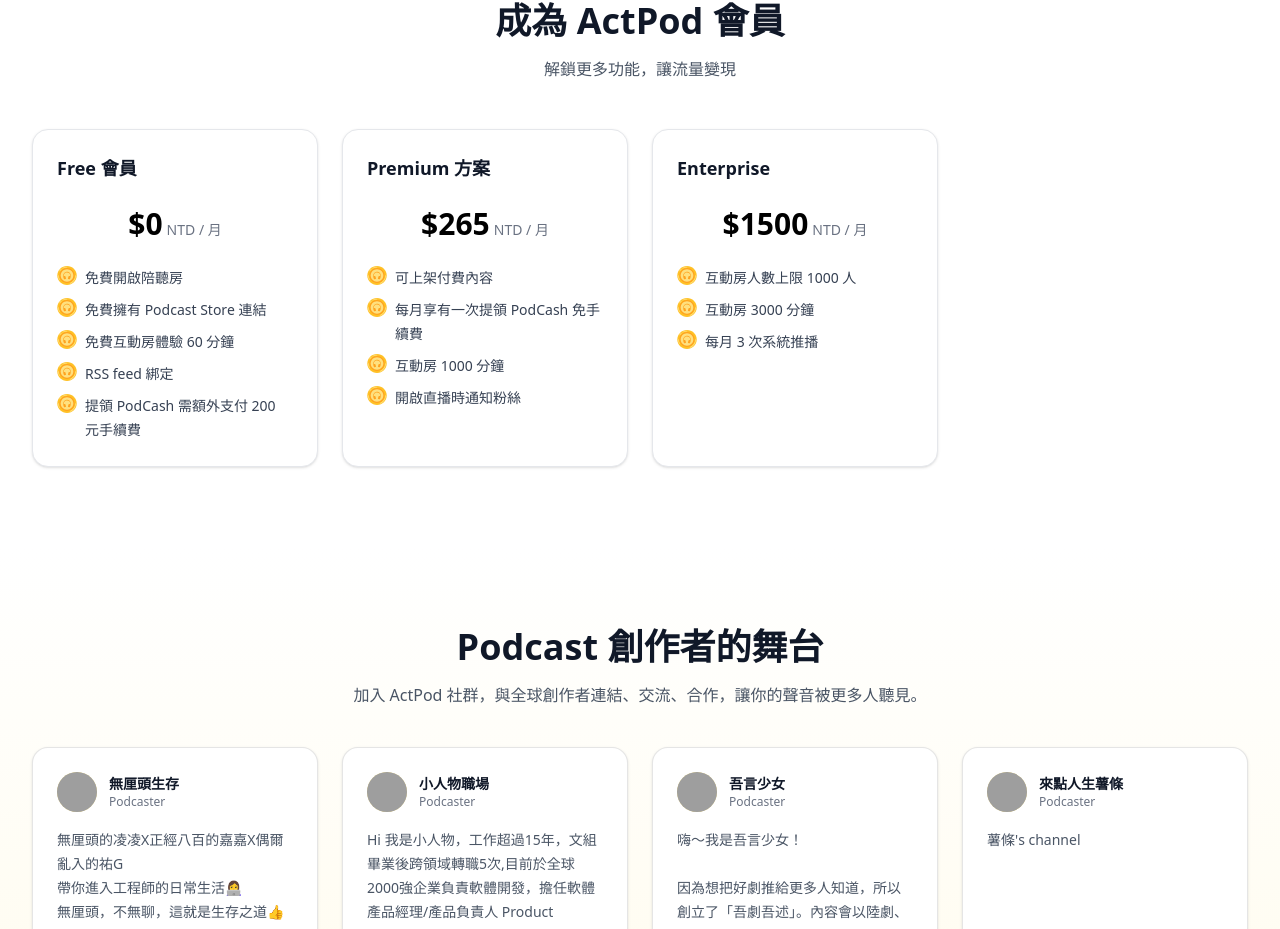
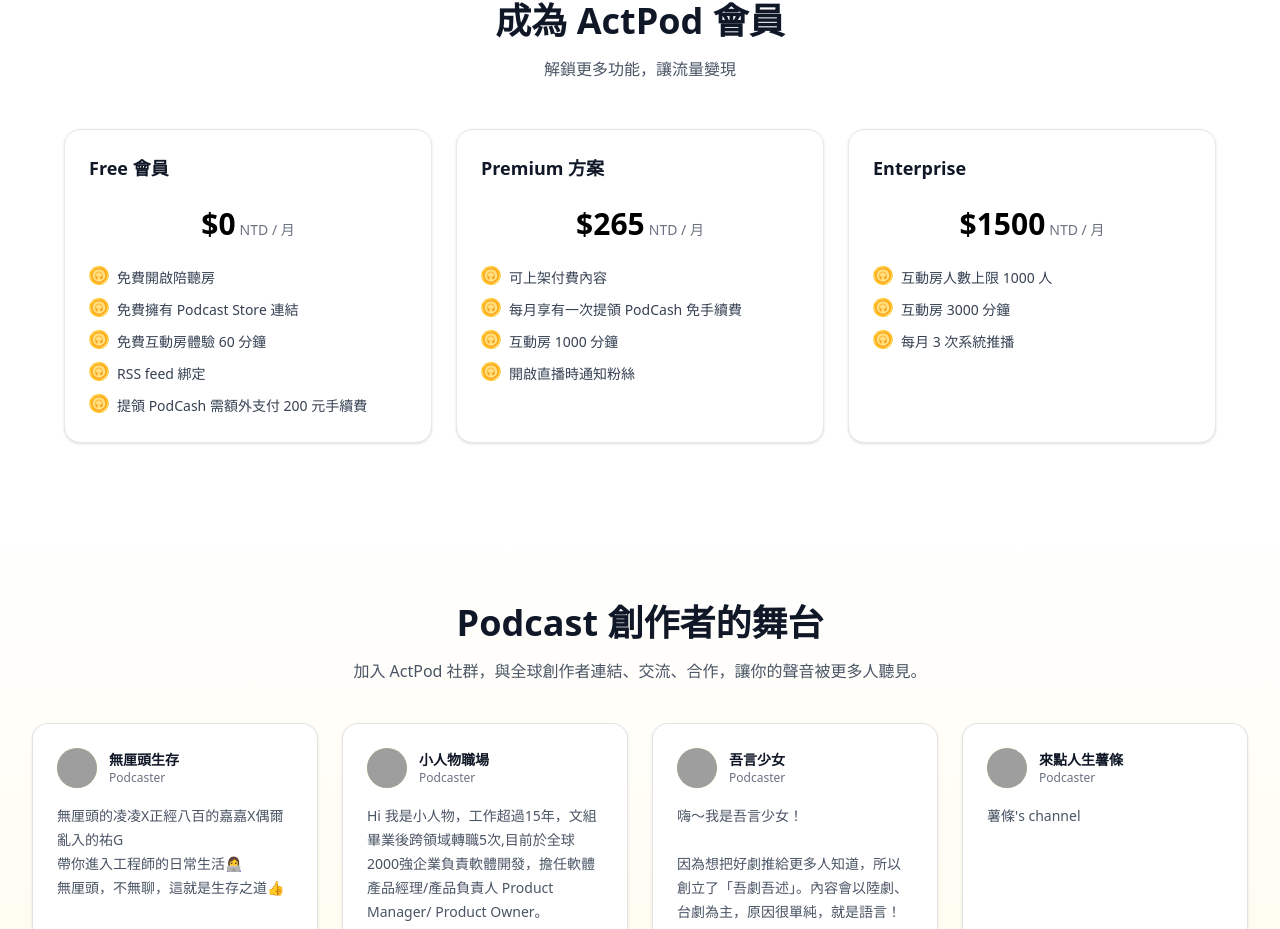
Before and after one commit to ActPod/official_website, a React (Vite) app: page / in a window 1280 px wide. Shown: the part 3873-4802 px from the top of the page. Built offline with nearby package versions, Linux system fonts and the light colour scheme; grey boxes are pictures that could not be loaded.

Commit message:
fix alignment

```diff
--- a/src/ActPodLanding.jsx
+++ b/src/ActPodLanding.jsx
@@ -407,7 +407,7 @@ const MembershipPlans = () => (
         <p className="mt-4 text-gray-600">解鎖更多功能，讓流量變現</p>
       </div>
 
-      <div className="mt-12 grid gap-6 md:grid-cols-4">
+      <div className="mt-12 mx-auto grid max-w-6xl gap-6 md:grid-cols-2 xl:grid-cols-3">
         {[
           {
             name: "Free 會員",
```
